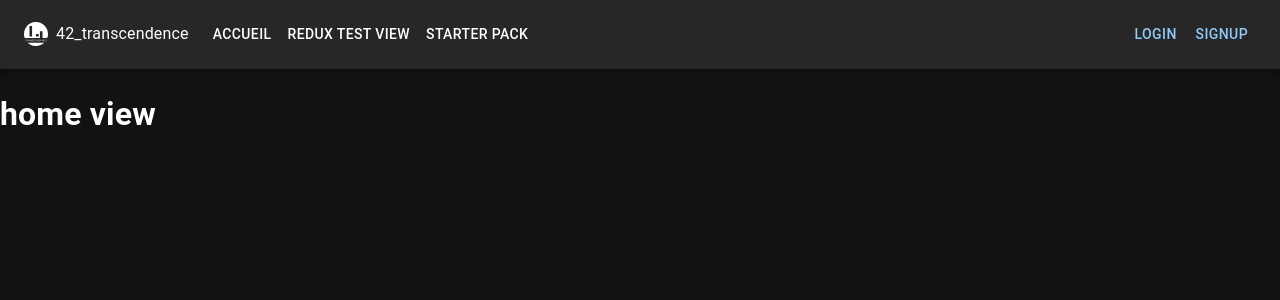
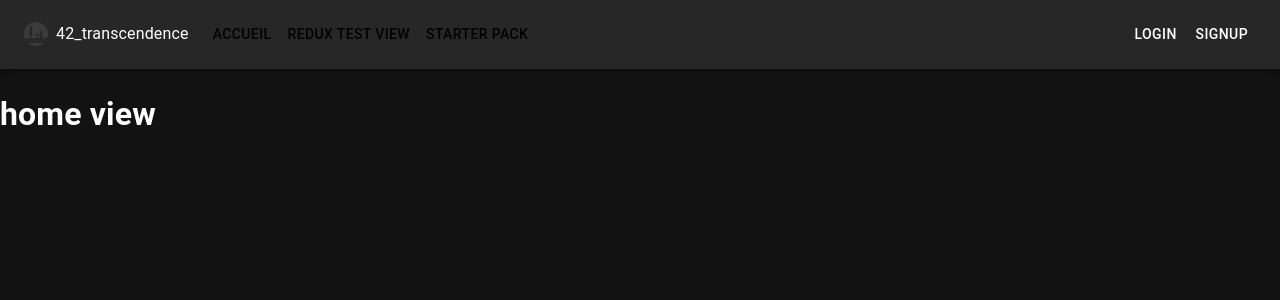
Before and after one commit to AdrianWeaver/transcendence, a React (Vite) app in the folder front/app/: page / in a window 1280 px wide. Shown: the top 300 px of the page. Built offline with nearby package versions, Linux system fonts and the light colour scheme.

Commit message:
ADD LIGHT THEME:
Here's an idea of the colors I tried for our site.
I hope you'll like it.

```diff
--- a/front/app/src/Component/MenuBar/IconTitle.tsx
+++ b/front/app/src/Component/MenuBar/IconTitle.tsx
@@ -4,7 +4,7 @@ import	displayStyle from "./config/DisplayStyle";
 import	fontConfig from "./config/FontConfig";
 
 import { Icon } from "@mui/material";
-import icon from "./assets/icon_pure_white.svg";
+import icon from "./assets/icon.svg";
 
 type	DisplayProps = {
 	display: string
--- a/front/app/src/Component/MenuBar/LargeMenu.tsx
+++ b/front/app/src/Component/MenuBar/LargeMenu.tsx
@@ -57,7 +57,7 @@ const	LargeMenu = () =>
 				sx={
 				{
 					my: 2,
-					color: "white",
+					color: "black",
 					display: "block"
 				}}
 			>
@@ -75,7 +75,7 @@ const	LargeMenu = () =>
 				sx={
 				{
 					my: 2,
-					color: "white",
+					color: "black",
 					display: "block"
 				}}
 			>
--- a/front/app/src/Component/MenuBar/LoginSignupButton.tsx
+++ b/front/app/src/Component/MenuBar/LoginSignupButton.tsx
@@ -19,8 +19,8 @@ const	LoginSignupButton = () =>
 
 	return (
 		<>
-			<Button onClick={handleLoginButton}>Login</Button>
-			<Button onClick={handleSignupButton}>Signup</Button>
+			<Button onClick={handleLoginButton} color="inherit">Login</Button>
+			<Button onClick={handleSignupButton} color="inherit">Signup</Button>
 		</>
 	);
 };
--- a/front/app/src/Theme/CustomLightTheme.ts
+++ b/front/app/src/Theme/CustomLightTheme.ts
@@ -1,8 +1,23 @@
 const	CustomLightTheme = {
-	palette:
-	{
-		mode: "light",
-	},
+	palette: {
+		type: 'light',
+		primary: {
+		  main: '#03a062',
+		  contrastText: '#050606',
+		},
+		secondary: {
+		  main: '#ac312f',
+		  contrastText: '#424242',
+		},
+		text: {
+		  primary: '#19353b',
+		  secondary: '#424242',
+		},
+		background: {
+		  default: '#dee6de',
+		  paper: '#bbd8c0',
+		},
+	  }
 	// Custom theme options here
 };
 
```
Also changed, not shown: front/app/src/Component/MenuBar/assets/icon.svg.
